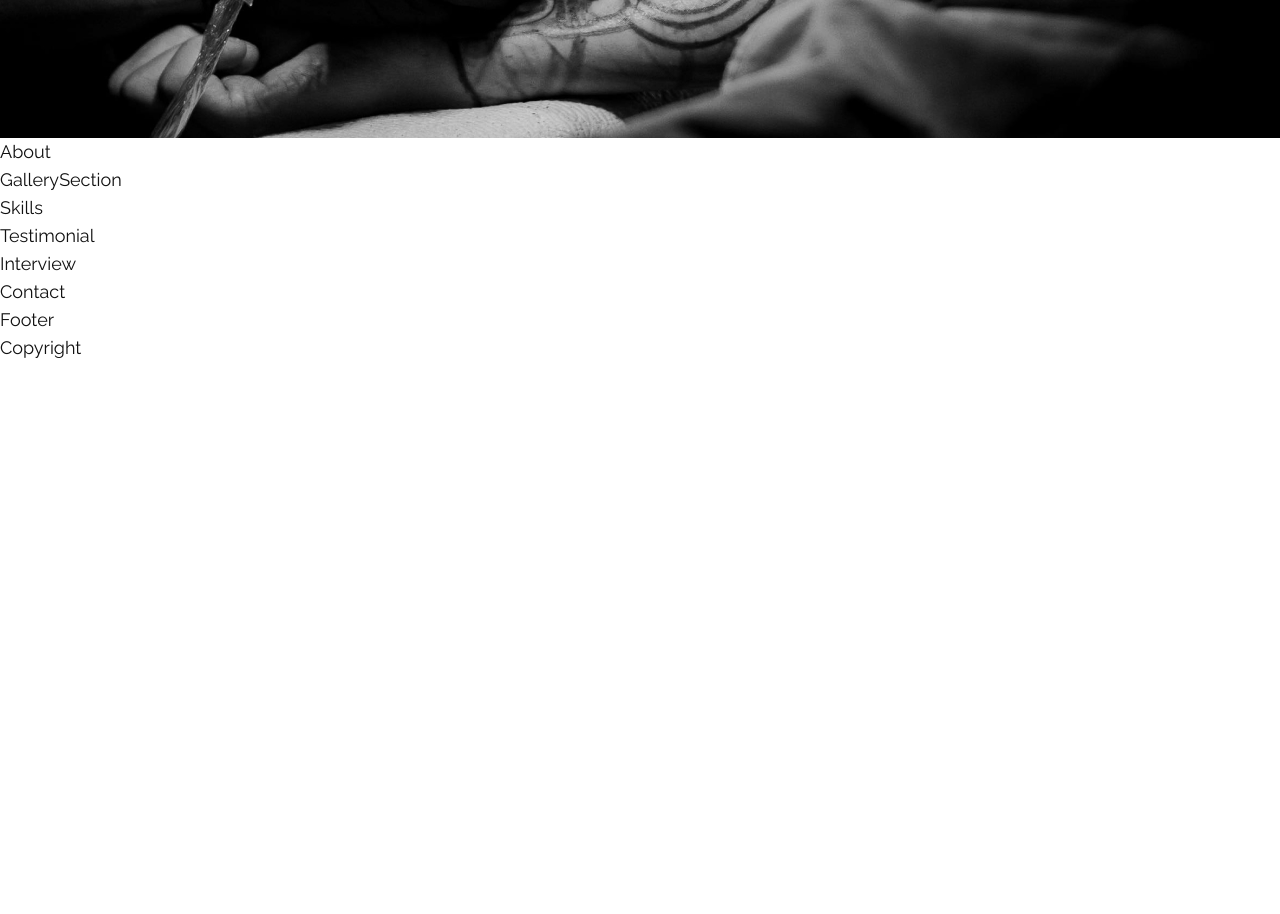
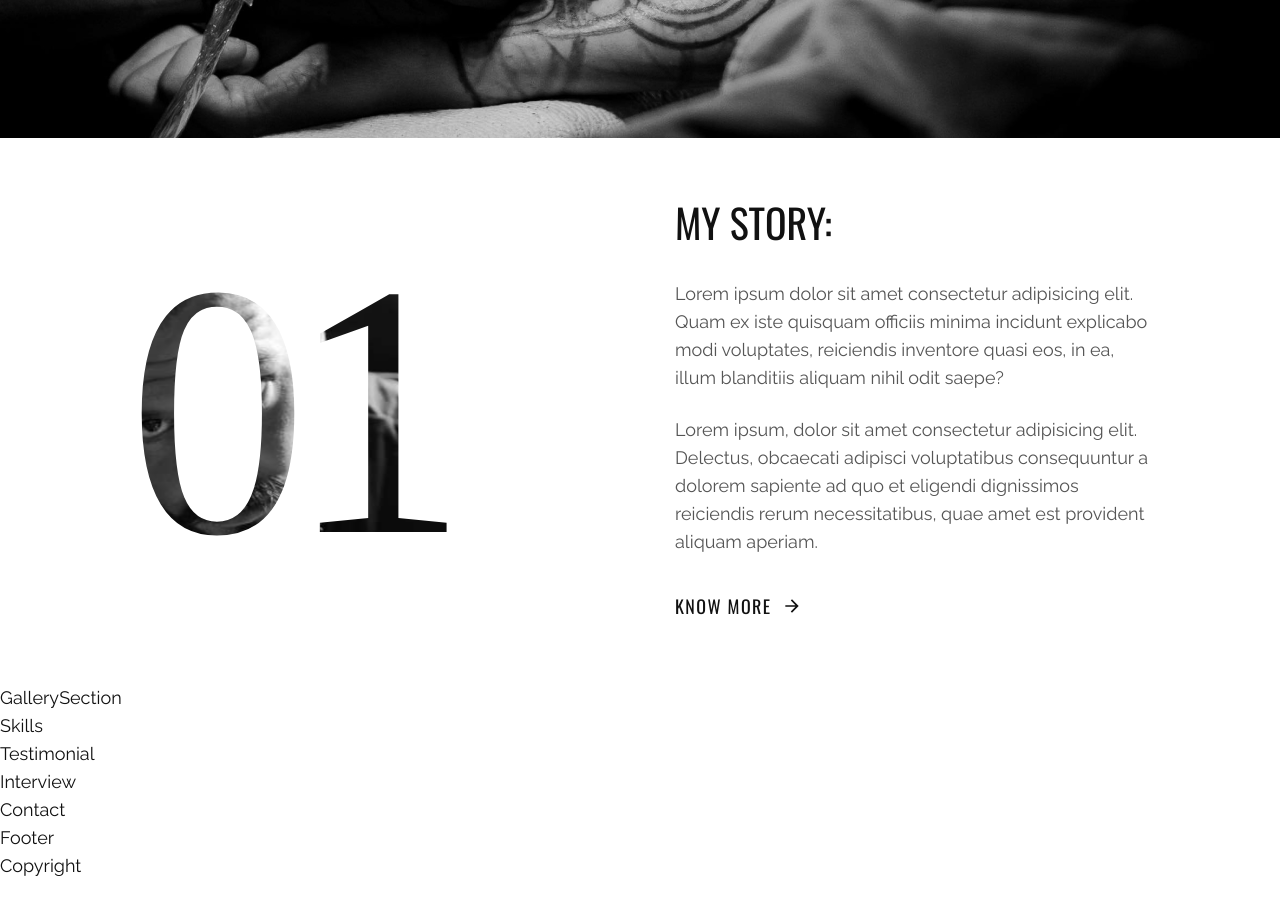
Before and after one commit to dealverina/tattoo-studio, a React (Vite) app: page / in a window 1280 px wide. Shown: the part 960-1874 px from the top of the page. Built offline with nearby package versions, Linux system fonts and the light colour scheme; a web font is replaced by a local one.

Commit message:
about section

```diff
--- a/index.html
+++ b/index.html
@@ -6,7 +6,7 @@
   <link rel="icon" type="image/svg+xml" href="./src/assets/img/header/logo.svg" />
   <meta name="viewport" content="width=device-width, initial-scale=1.0" />
 
-  <title>Void Tattos</title>
+  <title>Void Tattoos</title>
   <!-- google fonts -->
   <link rel="preconnect" href="https://fonts.googleapis.com" />
   <link rel="preconnect" href="https://fonts.gstatic.com" crossorigin />
--- a/src/components/About.tsx
+++ b/src/components/About.tsx
@@ -1,5 +1,48 @@
+import { aboutData } from "../data";
+import { motion } from "framer-motion";
+import { fadeIn } from "../variants";
+
 export const About = () => {
+  // destructure about data
+  const { title, subtitle1, subtitle2, btnIcon, btnText } = aboutData;
+
   return (
-    <div>About</div>
-  )
-}
+    <section className="lg:py-16 xl:pb-[160px]">
+      <div className="container mx-auto">
+        <div className="flex flex-col lg:flex-row gap-x-[70px] items-center">
+          {/* numbers */}
+          <motion.div
+            variants={fadeIn("right")}
+            initial="hidden"
+            whileInView="show"
+            viewport={{ once: false, amount: 0.7 }}
+            className="flex flex-col lg:flex-row flex-1"
+          >
+            <div className="text-[360px] xl:text-[720px] leading-none font-tertiary lg:-tracking-[0.055em] bg-about bg-no-repeat bg-right bg-clip-text text-transparent">
+              01
+            </div>
+          </motion.div>
+          {/* text */}
+          <motion.div
+            variants={fadeIn("left")}
+            initial="hidden"
+            whileInView="show"
+            viewport={{ once: false, amount: 0.6 }}
+            className="flex-1 h-full xl:mt-48"
+          >
+            <h2 className="h2">{title}</h2>
+            <div className="flex flex-col items-end">
+              <div className="max-w-[530px] text-grey">
+                <p className="mb-6">{subtitle1}</p>
+                <p className="mb-9">{subtitle2}</p>
+                <button className="btn btn-lg btn-link">
+                  {btnText} <div className="text-xl">{btnIcon}</div>
+                </button>
+              </div>
+            </div>
+          </motion.div>
+        </div>
+      </div>
+    </section>
+  );
+};
--- a/src/data.tsx
+++ b/src/data.tsx
@@ -52,7 +52,7 @@
 };
 
 export const aboutData = {
-  title: "My Story",
+  title: "My Story:",
   subtitle1:
     "Lorem ipsum dolor sit amet consectetur adipisicing elit. Quam ex iste quisquam officiis minima incidunt explicabo modi voluptates, reiciendis inventore quasi eos, in ea, illum blanditiis aliquam nihil odit saepe?",
   subtitle2:
```
